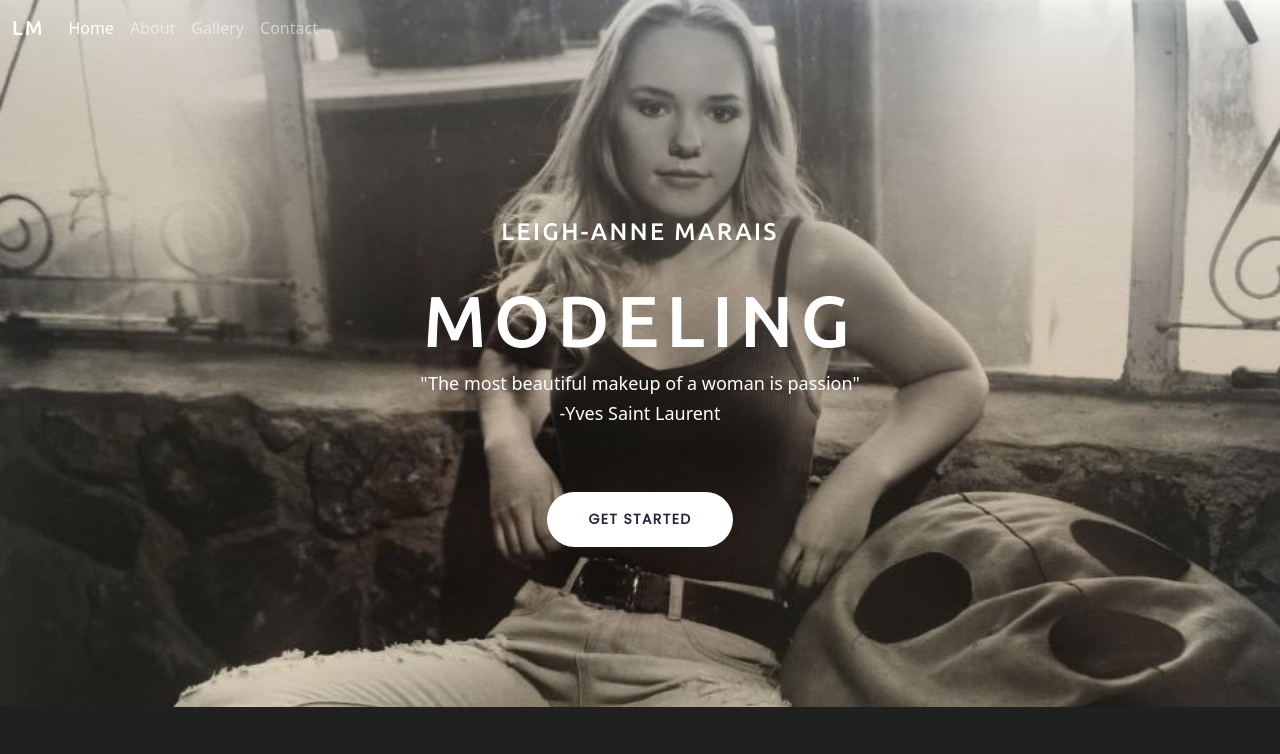
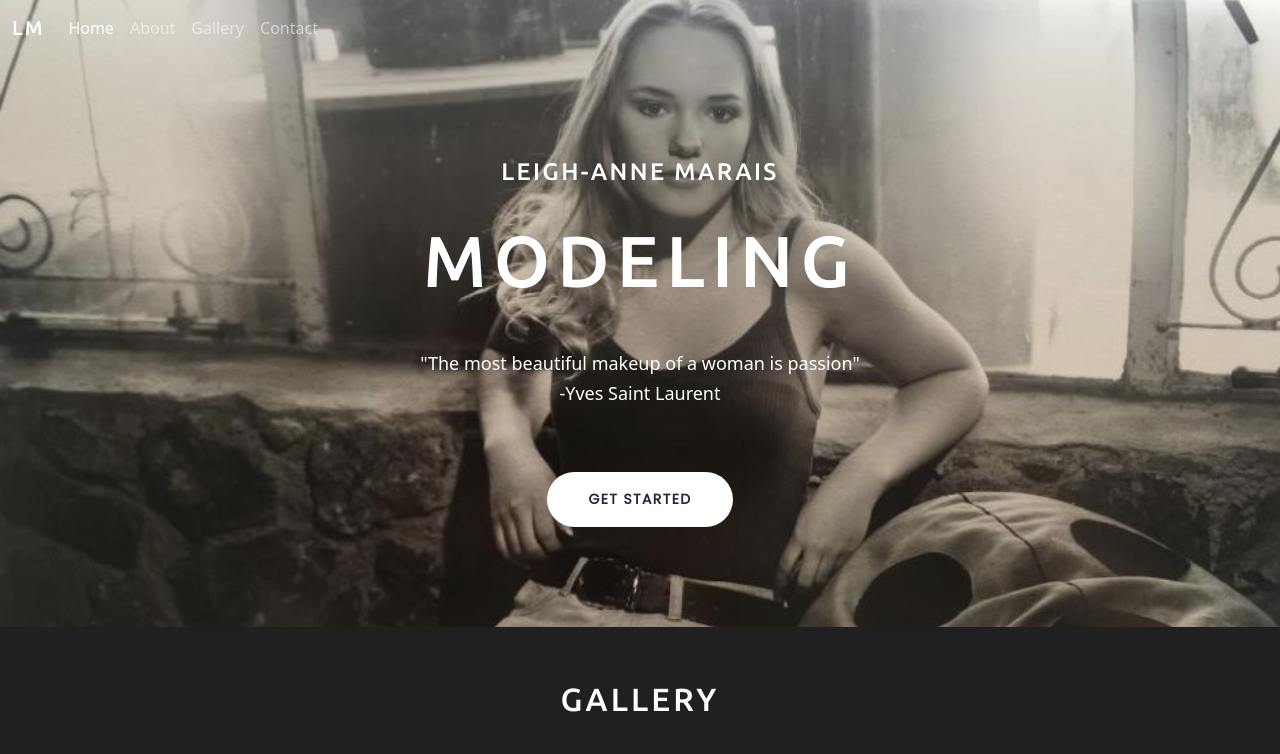
Before and after one commit to leighannemarais/portfolio-project, a plain HTML site: page index.html in a window 1280 px wide. Shown: the top 754 px of the page. Drawn offline with nearby package versions, Linux system fonts and the light colour scheme.

Commit message:
Deleted some padding

```diff
--- a/css/style.css
+++ b/css/style.css
@@ -42,7 +42,7 @@ a:hover {
 .hero {
   background-image: url("../images/portfolio-images/1434.jpg");
   text-align: center;
-  padding: 160px 20px;
+  padding: 100px 20px;
   background-attachment: fixed;
   background-repeat: no-repeat;
   background-size: cover;
--- a/index.html
+++ b/index.html
@@ -86,7 +86,7 @@
     <div class="hero">
       <h2>Leigh-Anne Marais</h2>
       <h1>Modeling</h1>
-      <p>
+      <p class="mt-5">
         "The most beautiful makeup of a woman is passion"
         <br />
         -Yves Saint Laurent
```
